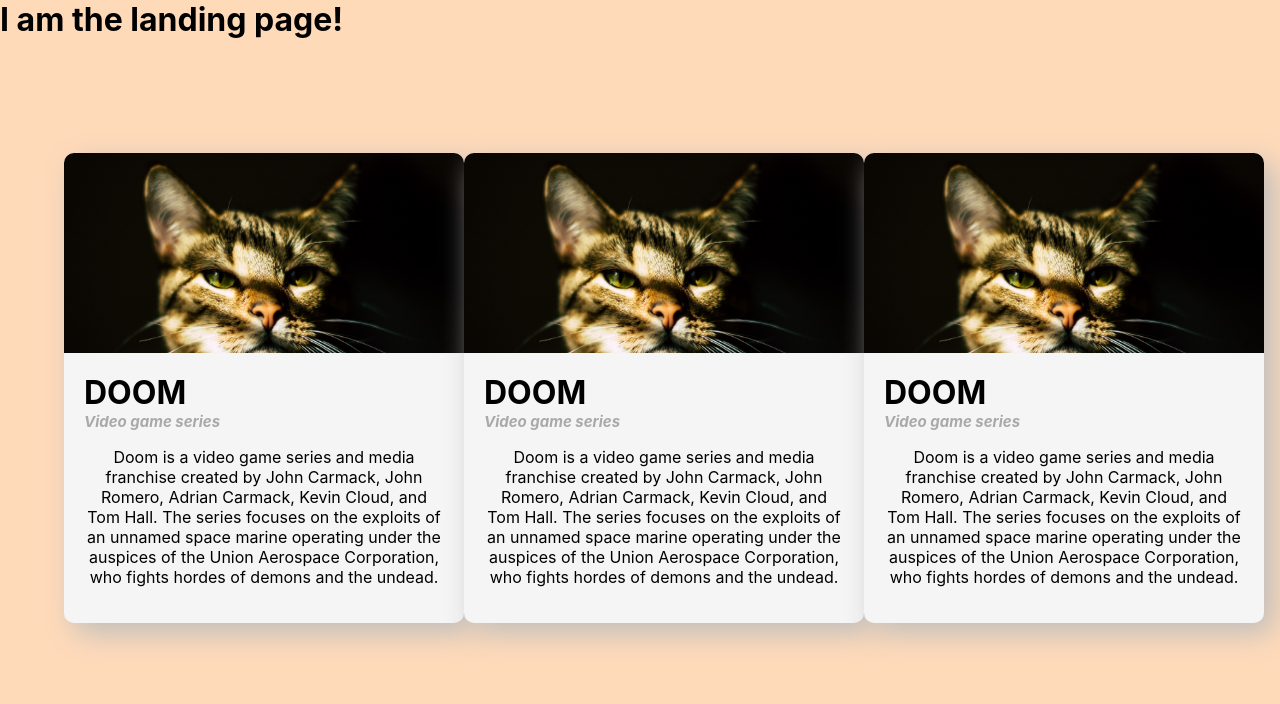
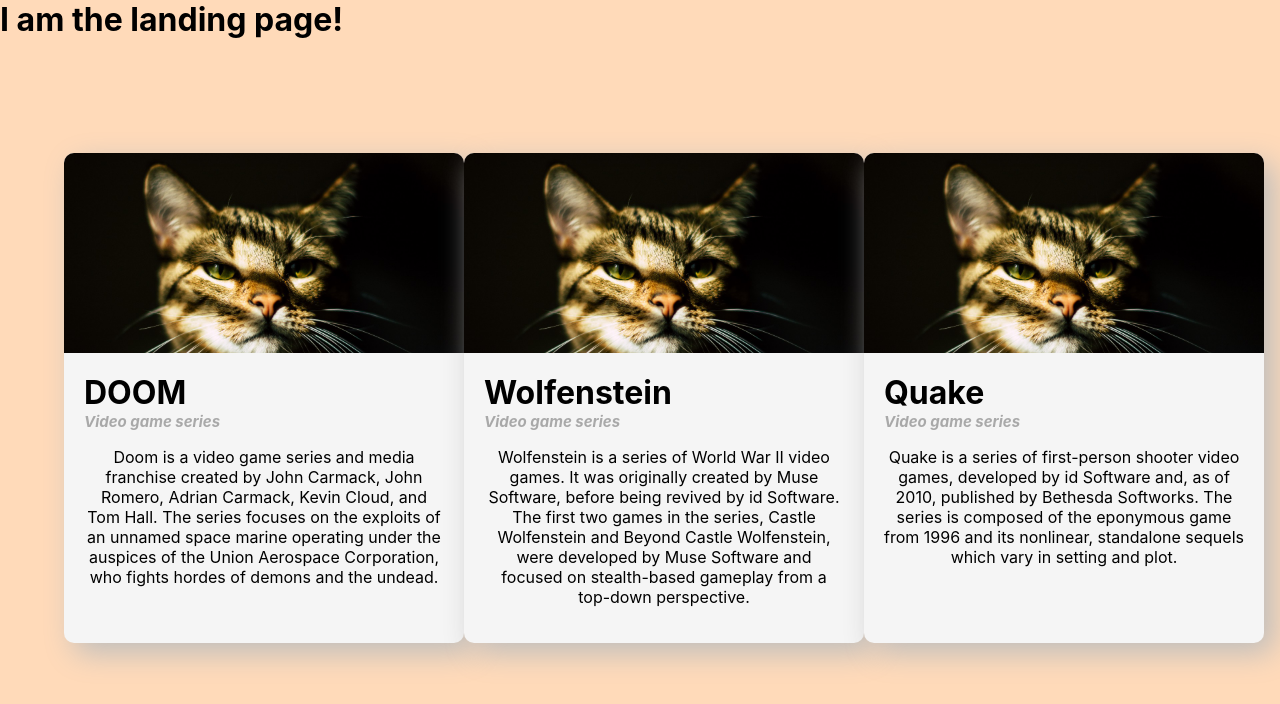
Before and after one commit to green-fox-academy/giggle-foxticket-opal-fullstack, a React (Create React App) app in the folder frontend/: page / in a window 1280 px wide. Shown: the top 704 px of the page. Built offline with nearby package versions, Linux system fonts and the light colour scheme.

Commit message:
feat: add more dummy data to main features component, remove unneeded scss

```diff
--- a/frontend/src/components/MainFeatures/MainFeatures.jsx
+++ b/frontend/src/components/MainFeatures/MainFeatures.jsx
@@ -1,16 +1,13 @@
 import React from 'react';
 import './MainFeatures.styles.scss';
-import cat from '../../assets/images/card-cat.jpeg'
+import cat from '../../assets/images/card-cat.jpeg';
 
 const MainFeatures = () => {
   return (
     <div className="main-features">
       <div className="card">
         <div className="card-image">
-          <img
-            src={cat}
-            alt=""
-          />
+          <img src={cat} alt="" />
         </div>
         <div className="card-copy">
           <h1>DOOM</h1>
@@ -27,40 +24,33 @@
 
       <div className="card">
         <div className="card-image">
-          <img
-            src={cat}
-            alt=""
-          />
+          <img src={cat} alt="" />
         </div>
         <div className="card-copy">
-          <h1>DOOM</h1>
+          <h1>Wolfenstein</h1>
           <h2>Video game series</h2>
           <p>
-            Doom is a video game series and media franchise created by John
-            Carmack, John Romero, Adrian Carmack, Kevin Cloud, and Tom Hall. The
-            series focuses on the exploits of an unnamed space marine operating
-            under the auspices of the Union Aerospace Corporation, who fights
-            hordes of demons and the undead.
+            Wolfenstein is a series of World War II video games. It was
+            originally created by Muse Software, before being revived by id
+            Software. The first two games in the series, Castle Wolfenstein and
+            Beyond Castle Wolfenstein, were developed by Muse Software and
+            focused on stealth-based gameplay from a top-down perspective.
           </p>
         </div>
       </div>
 
       <div className="card">
         <div className="card-image">
-          <img
-            src={cat}
-            alt=""
-          />
+          <img src={cat} alt="" />
         </div>
         <div className="card-copy">
-          <h1>DOOM</h1>
+          <h1>Quake</h1>
           <h2>Video game series</h2>
           <p>
-            Doom is a video game series and media franchise created by John
-            Carmack, John Romero, Adrian Carmack, Kevin Cloud, and Tom Hall. The
-            series focuses on the exploits of an unnamed space marine operating
-            under the auspices of the Union Aerospace Corporation, who fights
-            hordes of demons and the undead.
+            Quake is a series of first-person shooter video games, developed by
+            id Software and, as of 2010, published by Bethesda Softworks. The
+            series is composed of the eponymous game from 1996 and its
+            nonlinear, standalone sequels which vary in setting and plot.
           </p>
         </div>
       </div>
--- a/frontend/src/components/MainFeatures/MainFeatures.styles.scss
+++ b/frontend/src/components/MainFeatures/MainFeatures.styles.scss
@@ -31,7 +31,6 @@
   max-height: 200px;
   img {
     width: 400px;
-    height: 285px;
   }
 }
 
```
